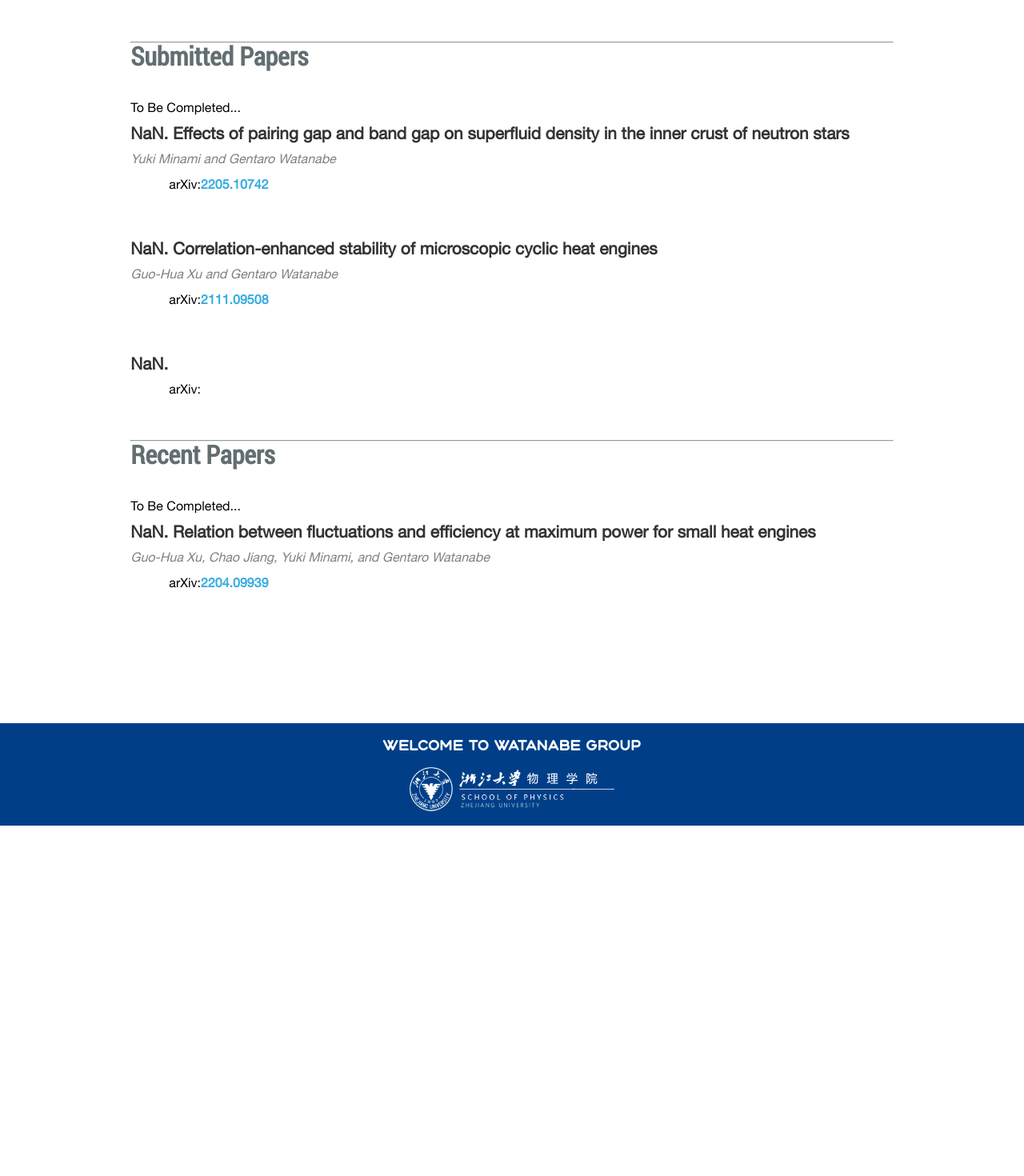
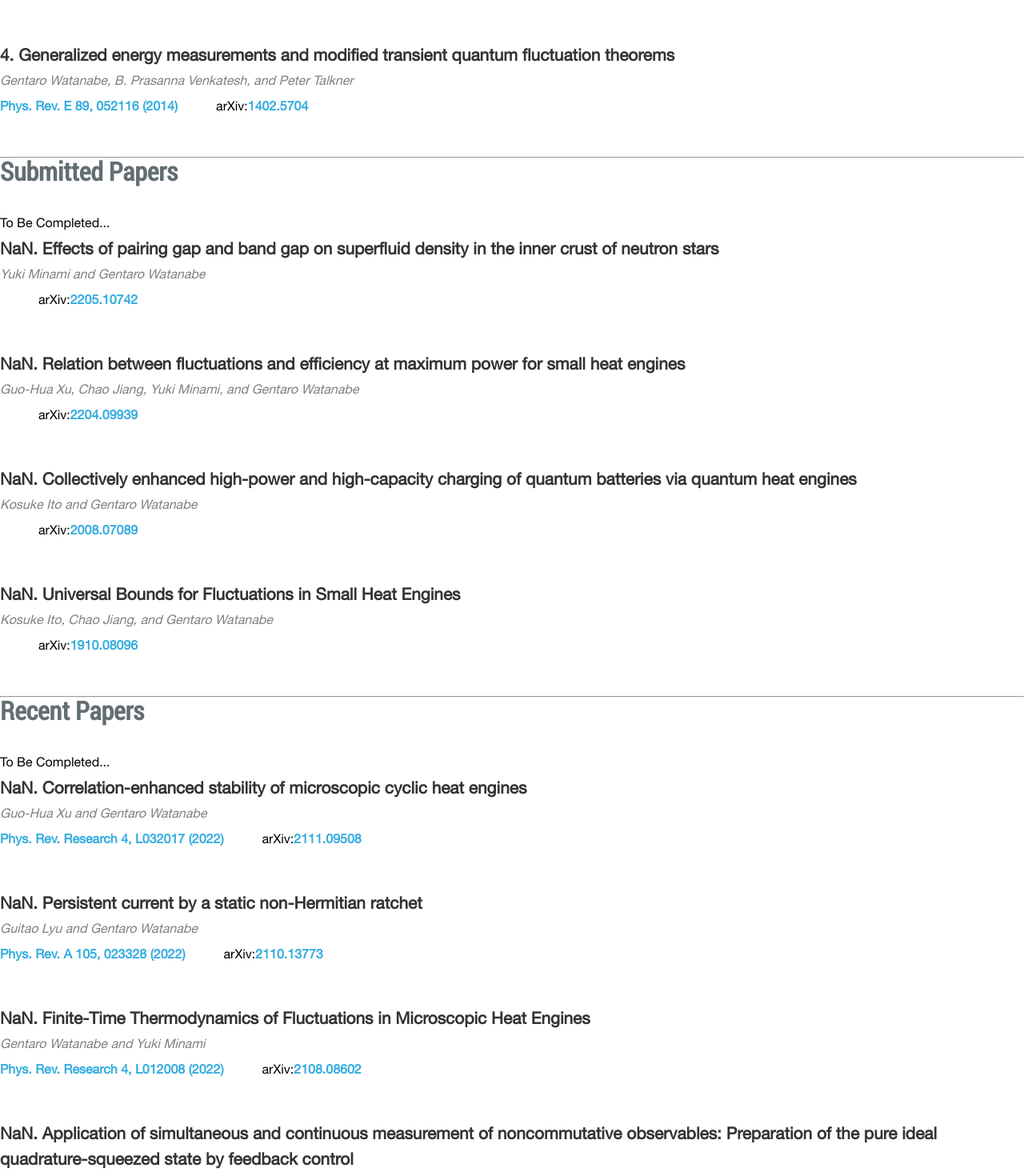
Before and after one commit to quantumthermo/quantumthermo.github.io, a React (Create React App) app: page /#/publications in a window 1280 px wide. Shown: the part 1020-2490 px from the top of the page at 80% size. Before the commit the page ends 2052 px from the top, so only its background shows below. Built offline with nearby package versions, Linux system fonts and the light colour scheme; a web font is replaced by a local one.

Commit message:
Update publication.js

```diff
--- a/src/static/information/publication.js
+++ b/src/static/information/publication.js
@@ -16,18 +16,27 @@ const publications = {
       author: "Gentaro Watanabe, B. Prasanna Venkatesh, Peter Talkner, and Adolfo del Campo",
       title: "Quantum Performance of Thermal Machines over Many Cycles",
       magzine: "Phys. Rev. Lett. 118, 050601 (2017)",
-      magzineUrl: "",
+      magzineUrl: "https://doi.org/10.1103/PhysRevLett.118.050601",
       arXiv: "1612.05586 [Editors' Suggestion; features in APS Physics Synopsis]",
-      arXivUrl: ''
+      arXivUrl: 'https://doi.org/10.48550/arXiv.1612.05586'
     },
     {
       id: "003",
       author: "Gentaro Watanabe and C. J. Pethick",
       title: "Superfluid Density of Neutrons in the Inner Crust of Neutron Stars: New Life for Pulsar Glitch Models",
       magzine: "Phys. Rev. Lett. 119, 062701 (2017)",
-      magzineUrl: "",
+      magzineUrl: "https://doi.org/10.1103/PhysRevLett.119.062701",
       arXiv: "1704.08859",
-      arXivUrl: ''
+      arXivUrl: 'https://doi.org/10.48550/arXiv.1704.08859'
+    },
+    {
+      id: "004",
+      author: "Gentaro Watanabe, B. Prasanna Venkatesh, and Peter Talkner",
+      title: "Generalized energy measurements and modified transient quantum fluctuation theorems",
+      magzine: "Phys. Rev. E 89, 052116 (2014)",
+      magzineUrl: "https://doi.org/10.1103/PhysRevE.89.052116",
+      arXiv: "1402.5704",
+      arXivUrl: 'https://doi.org/10.48550/arXiv.1402.5704'
     }
   ],
 
@@ -40,39 +49,74 @@ const publications = {
       magzine: "",
       magzineUrl: "",
       arXiv: "2205.10742",
-      arXivUrl: ''
+      arXivUrl: 'https://doi.org/10.48550/arXiv.2205.10742'
     },
     {
       id: "002",
-      author: "Guo-Hua Xu and Gentaro Watanabe",
-      title: "Correlation-enhanced stability of microscopic cyclic heat engines",
+      author: "Guo-Hua Xu, Chao Jiang, Yuki Minami, and Gentaro Watanabe",
+      title: "Relation between fluctuations and efficiency at maximum power for small heat engines",
       magzine: "",
       magzineUrl: "",
-      arXiv: "2111.09508",
-      arXivUrl: ''
+      arXiv: "2204.09939",
+      arXivUrl: 'https://doi.org/10.48550/arXiv.2204.09939'
     },
     {
       id: "003",
-      author: "",
-      title: "",
+      author: "Kosuke Ito and Gentaro Watanabe",
+      title: "Collectively enhanced high-power and high-capacity charging of quantum batteries via quantum heat engines",
       magzine: "",
       magzineUrl: "",
-      arXiv: "",
-      arXivUrl: ''
+      arXiv: "2008.07089",
+      arXivUrl: 'https://doi.org/10.48550/arXiv.2008.07089'
+    },
+    {
+      id: "004",
+      author: "Kosuke Ito, Chao Jiang, and Gentaro Watanabe",
+      title: "Universal Bounds for Fluctuations in Small Heat Engines",
+      magzine: "",
+      magzineUrl: "",
+      arXiv: "1910.08096",
+      arXivUrl: 'https://doi.org/10.48550/arXiv.1910.08096'
     }
   ],
 
   // Recent Publications
   recent: [
     {
-
       id: "001",
-      author: "Guo-Hua Xu, Chao Jiang, Yuki Minami, and Gentaro Watanabe",
-      title: "Relation between fluctuations and efficiency at maximum power for small heat engines",
-      magzine: "",
-      magzineUrl: "",
-      arXiv: "2204.09939",
-      arXivUrl: ''
+      author: "Guo-Hua Xu and Gentaro Watanabe",
+      title: "Correlation-enhanced stability of microscopic cyclic heat engines",
+      magzine: "Phys. Rev. Research 4, L032017 (2022)",
+      magzineUrl: "https://doi.org/10.1103/PhysRevResearch.4.L032017",
+      arXiv: "2111.09508",
+      arXivUrl: 'https://arxiv.org/abs/2111.09508'
+    },
+    {
+      id: "002",
+      author: "Guitao Lyu and Gentaro Watanabe",
+      title: "Persistent current by a static non-Hermitian ratchet",
+      magzine: "Phys. Rev. A 105, 023328 (2022)",
+      magzineUrl: "https://doi.org/10.1103/PhysRevA.105.023328",
+      arXiv: "2110.13773",
+      arXivUrl: 'https://doi.org/10.48550/arXiv.2110.13773'
+    },
+    {
+      id: "003",
+      author: "Gentaro Watanabe and Yuki Minami",
+      title: "Finite-Time Thermodynamics of Fluctuations in Microscopic Heat Engines",
+      magzine: "Phys. Rev. Research 4, L012008 (2022)",
+      magzineUrl: "https://doi.org/10.1103/PhysRevResearch.4.L012008",
+      arXiv: "2108.08602",
+      arXivUrl: 'https://arxiv.org/abs/2108.08602'
+    },
+    {
+      id: "004",
+      author: "Chao Jiang and Gentaro Watanabe",
+      title: "Application of simultaneous and continuous measurement of noncommutative observables: Preparation of the pure ideal quadrature-squeezed state by feedback control",
+      magzine: "Phys. Rev. A 105, 022613 (2022)",
+      magzineUrl: "https://doi.org/10.1103/PhysRevA.105.022613",
+      arXiv: "2105.14945",
+      arXivUrl: "https://doi.org/10.48550/arXiv.2105.14945"
     }
   ]
 }
```
